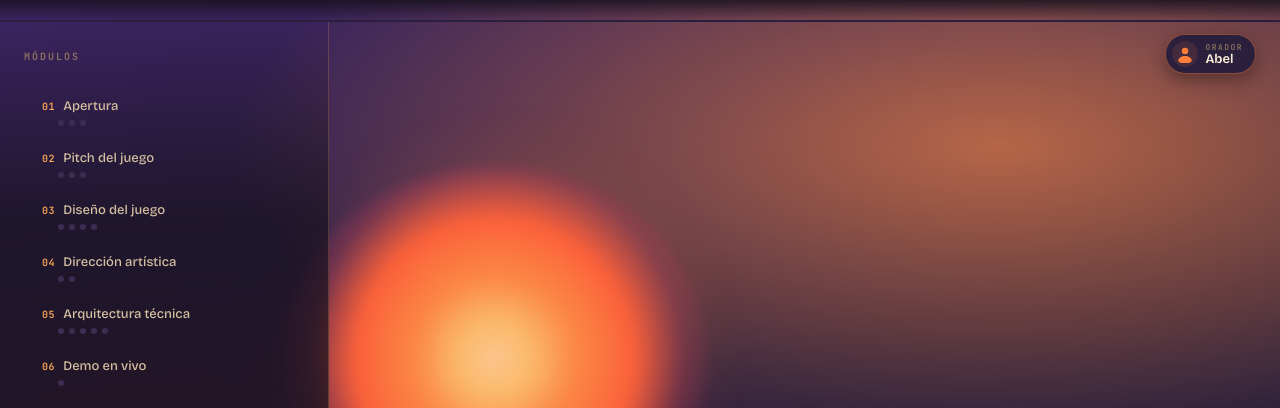
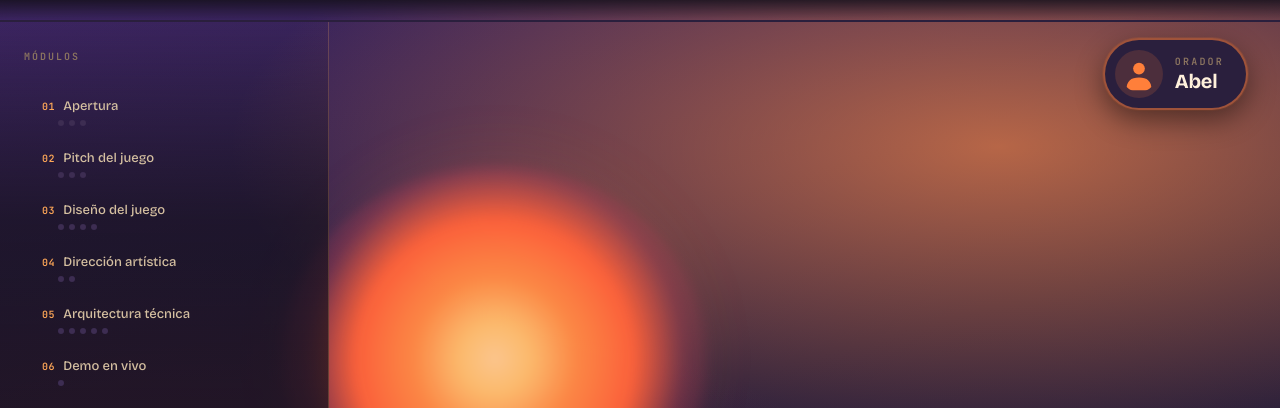
Before and after one commit to hub012/another-bad-day-defensa, a website: page index.html in a window 1280 px wide. Shown: the part 52-460 px from the top of the page. Drawn offline with nearby package versions, Linux system fonts and the light colour scheme.

Commit message:
Speaker badge ~2x más grande (silueta 48px, nombre 20px)

```diff
--- a/css/components.css
+++ b/css/components.css
@@ -616,17 +616,17 @@
 
 .speaker-badge {
   position: fixed;
-  top: calc(var(--topbar-height) + 14px);
-  right: 24px;
+  top: calc(var(--topbar-height) + 18px);
+  right: 32px;
   z-index: 98;
   display: flex;
   align-items: center;
-  gap: 8px;
-  padding: 6px 12px 6px 6px;
+  gap: 12px;
+  padding: 10px 22px 10px 10px;
   background: var(--bg-panel);
-  border: 1px solid var(--hairline);
+  border: 2px solid var(--hairline);
   border-radius: var(--radius-pill);
-  box-shadow: 0 6px 18px rgba(0, 0, 0, 0.35);
+  box-shadow: 0 10px 28px rgba(0, 0, 0, 0.45);
   transition: opacity 0.3s ease, transform 0.3s ease, border-color 0.3s ease;
   pointer-events: none;
   user-select: none;
@@ -634,10 +634,10 @@
 
 .speaker-silhouette {
   flex-shrink: 0;
-  width: 26px;
-  height: 26px;
+  width: 48px;
+  height: 48px;
   border-radius: 50%;
-  padding: 3px;
+  padding: 6px;
   background: var(--bg-deep);
   box-sizing: border-box;
   color: var(--sunset-3);
@@ -653,42 +653,44 @@
   display: flex;
   flex-direction: column;
   line-height: 1;
-  gap: 2px;
+  gap: 4px;
 }
 
 .speaker-label {
   font-family: var(--font-mono);
-  font-size: 8px;
-  font-weight: 600;
-  letter-spacing: 0.18em;
+  font-size: 10px;
+  font-weight: 700;
+  letter-spacing: 0.22em;
   text-transform: uppercase;
   color: var(--text-muted);
 }
 
 .speaker-name {
   font-family: var(--font-display);
-  font-size: 13px;
-  font-weight: 600;
-  letter-spacing: -0.005em;
+  font-size: 20px;
+  font-weight: 700;
+  letter-spacing: -0.012em;
   color: var(--text-primary);
   text-transform: none;
 }
 
 /* — Per-speaker accents — */
 .speaker-badge[data-speaker="abel"] {
-  border-color: rgba(255, 127, 58, 0.45);
+  border-color: rgba(255, 127, 58, 0.55);
+  box-shadow: 0 10px 28px rgba(0, 0, 0, 0.45), 0 0 0 1px rgba(255, 127, 58, 0.15);
 }
 .speaker-badge[data-speaker="abel"] .speaker-silhouette {
   color: var(--sunset-2);
-  background: rgba(255, 127, 58, 0.12);
+  background: rgba(255, 127, 58, 0.16);
 }
 
 .speaker-badge[data-speaker="martin"] {
-  border-color: rgba(43, 226, 102, 0.4);
+  border-color: rgba(43, 226, 102, 0.5);
+  box-shadow: 0 10px 28px rgba(0, 0, 0, 0.45), 0 0 0 1px rgba(43, 226, 102, 0.15);
 }
 .speaker-badge[data-speaker="martin"] .speaker-silhouette {
   color: var(--brand);
-  background: rgba(43, 226, 102, 0.12);
+  background: rgba(43, 226, 102, 0.16);
 }
 
 /* — Focus mode: hide badge along with other chrome — */
--- a/index.html
+++ b/index.html
@@ -11,9 +11,9 @@
   <link rel="stylesheet" href="vendor/reveal/plugin/highlight/monokai.css" />
 
   <!-- Our theme -->
-  <link rel="stylesheet" href="css/firewatch-theme.css?v=8" />
-  <link rel="stylesheet" href="css/reveal-overrides.css?v=8" />
-  <link rel="stylesheet" href="css/components.css?v=8" />
+  <link rel="stylesheet" href="css/firewatch-theme.css?v=9" />
+  <link rel="stylesheet" href="css/reveal-overrides.css?v=9" />
+  <link rel="stylesheet" href="css/components.css?v=9" />
 </head>
 <body>
 
```
